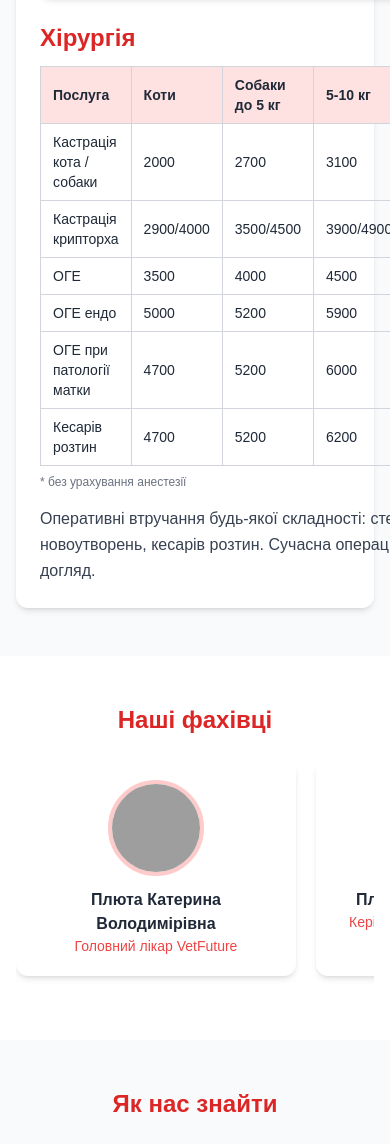
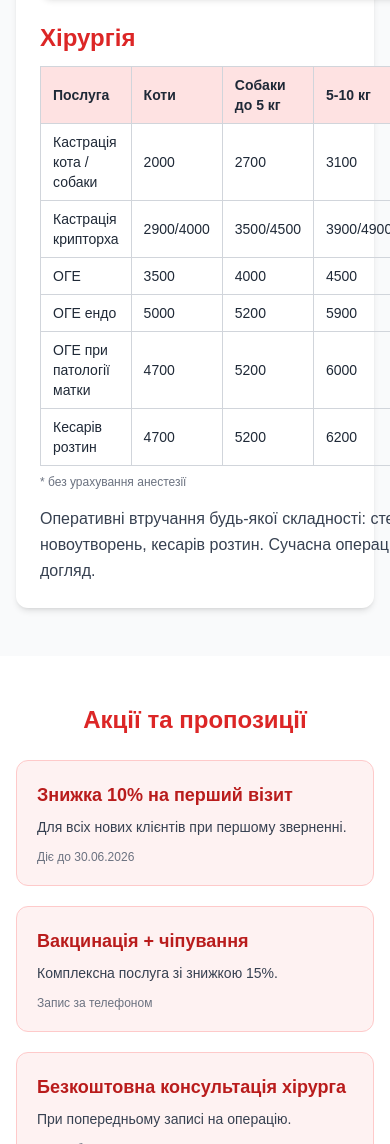
Before and after one commit to Timequeer/vetfufla, a Flask app: page / in a window 390 px wide. Shown: the part 1728-2872 px from the top of the page. Run offline with Flask 3, Linux system fonts and the light colour scheme; some libraries are stand-ins or nearby versions; grey boxes are pictures that could not be loaded.

Commit message:
Update index.html

```diff
--- a/templates/index.html
+++ b/templates/index.html
@@ -61,6 +61,30 @@
                 <div class="animate-pulse flex space-x-2"><div class="w-3 h-3 bg-red-400 rounded-full"></div><div class="w-3 h-3 bg-red-500 rounded-full"></div><div class="w-3 h-3 bg-red-600 rounded-full"></div></div>
             </div>
             <div id="service-display"></div>
+        </div>
+    </div>
+</section>
+
+<!-- Акції -->
+<section class="py-12 md:py-16 bg-white section-fade">
+    <div class="max-w-6xl mx-auto px-4">
+        <h2 class="text-2xl sm:text-3xl md:text-4xl font-bold text-center text-red-600 mb-6 md:mb-10">Акції та пропозиції</h2>
+        <div class="grid sm:grid-cols-2 lg:grid-cols-3 gap-5 md:gap-6">
+            <div class="border border-red-200 rounded-xl p-5 md:p-6 bg-red-50">
+                <h3 class="text-lg md:text-xl font-semibold text-red-700 mb-2">Знижка 10% на перший візит</h3>
+                <p class="text-gray-700 text-sm md:text-base">Для всіх нових клієнтів при першому зверненні.</p>
+                <p class="text-gray-500 text-xs mt-3">Діє до 30.06.2026</p>
+            </div>
+            <div class="border border-red-200 rounded-xl p-5 md:p-6 bg-red-50">
+                <h3 class="text-lg md:text-xl font-semibold text-red-700 mb-2">Вакцинація + чіпування</h3>
+                <p class="text-gray-700 text-sm md:text-base">Комплексна послуга зі знижкою 15%.</p>
+                <p class="text-gray-500 text-xs mt-3">Запис за телефоном</p>
+            </div>
+            <div class="border border-red-200 rounded-xl p-5 md:p-6 bg-red-50">
+                <h3 class="text-lg md:text-xl font-semibold text-red-700 mb-2">Безкоштовна консультація хірурга</h3>
+                <p class="text-gray-700 text-sm md:text-base">При попередньому записі на операцію.</p>
+                <p class="text-gray-500 text-xs mt-3">Акція обмежена</p>
+            </div>
         </div>
     </div>
 </section>
@@ -281,10 +305,11 @@
 
     function renderPrices(service) {
     if (service.priceTable) {
-            let html = '<div class="overflow-x-auto"><table class="min-w-full border-collapse border border-gray-200 text-sm">';
+        let html = '<div class="w-full overflow-x-auto" style="-webkit-overflow-scrolling: touch;">';
+        html += '<table class="min-w-[600px] w-full border-collapse border border-gray-200 text-sm">';
         html += '<thead><tr class="bg-red-100">';
         service.priceTable.header.forEach(cell => html += `<th class="border border-gray-300 px-3 py-2 text-left">${cell}</th>`);
-            html += '</tr></thead><tbody>';
+        html += ' </tr></thead><tbody>';
         service.priceTable.rows.forEach(row => {
             html += '<tr>';
             row.forEach(cell => html += `<td class="border border-gray-300 px-3 py-2">${cell}</td>`);
@@ -302,7 +327,6 @@
         return html;
     } else return '<p class="text-gray-500">Уточнюйте ціни в клініці</p>';
 }
-
     const loadingDiv = document.getElementById('service-loading');
     const displayDiv = document.getElementById('service-display');
     const btns = document.querySelectorAll('.service-btn');
@@ -321,7 +345,7 @@
                             <p class="text-gray-700 text-base leading-relaxed mt-4">${data.description}</p>
                         </div>
                         <div class="order-1 md:order-2">
-                            <img src="${data.img}" alt="${data.title}" class="w-full rounded-xl shadow-md" onerror="this.src='https://placehold.co/400x300?text=${encodeURIComponent(data.title)}'">
+                           <img src="${data.img}" alt="${data.title}" style="max-width: 100%; height: auto;" class="w-full rounded-xl shadow-md" onerror="this.src='https://placehold.co/400x300?text=${encodeURIComponent(data.title)}'">
                         </div>
                     </div>
                 `;
```
Lines whose indentation alone changed are shown as unchanged.
